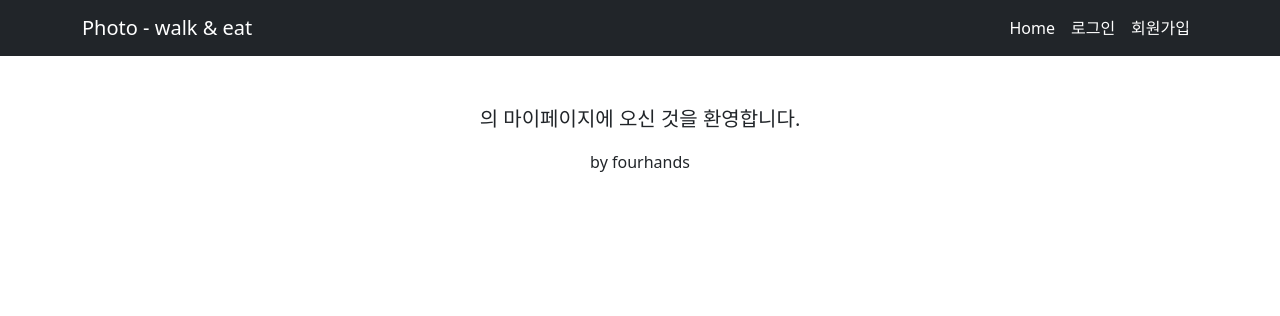
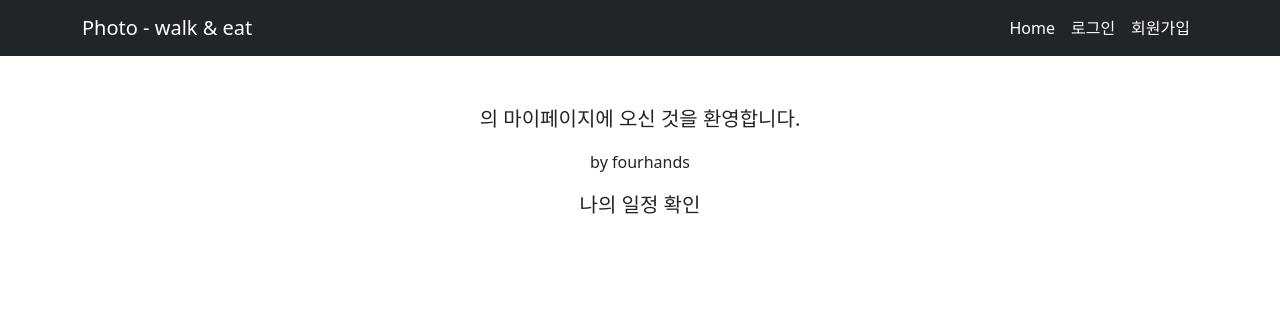
Before and after one commit to lth0422/fourhands_course_web, a Django app: page /common/mypage/1 in a window 1280 px wide. Shown: the top 316 px of the page. Run offline with Django 4.2, Linux system fonts and the light colour scheme.

Commit message:
feature/chatgpt branch merge with main branch 0711

```diff
--- a/common/templates/common/mypage.html
+++ b/common/templates/common/mypage.html
@@ -8,6 +8,7 @@
 <div class="text-center mt-5">
     <p class="lead">{{user.username}}의 마이페이지에 오신 것을 환영합니다.</p>
     <p>by fourhands</p>
+    <p class="lead">나의 일정 확인</p>
 </div>
 
 {% endblock %}
```
